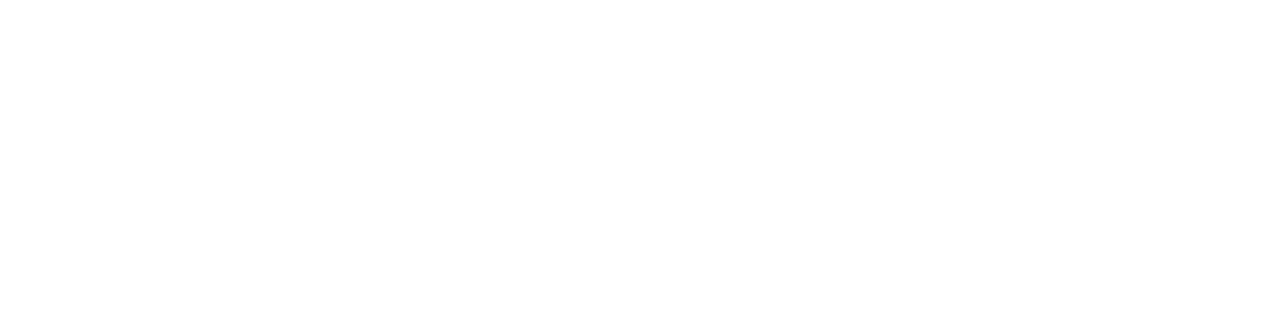
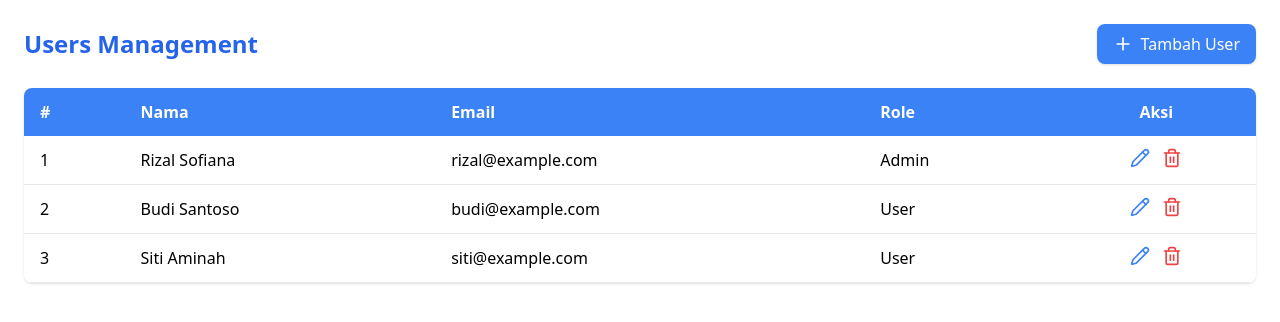
Before and after one commit to RizalSFN/ceklis-monitoring, a React (Vite) app in the folder frontend/: page /area in a window 1280 px wide. Before the commit this address had no page. Shown: the top 322 px of the page. Built offline with nearby package versions, Linux system fonts and the light colour scheme.

Commit message:
membuat area page

```diff
--- a/frontend/src/App.jsx
+++ b/frontend/src/App.jsx
@@ -1,6 +1,7 @@
 import { BrowserRouter, Routes, Route } from "react-router-dom";
 import Login from "./pages/Login.jsx";
 import Dashboard from "./pages/Dashboard.jsx";
+import Area from "./pages/Area.jsx";
 
 function App() {
   return (
@@ -8,6 +9,7 @@
       <Routes>
         <Route path="/login" element={<Login />} />
         <Route path="/dashboard" element={<Dashboard />} />
+        <Route path="/area" element={<Area />} />
       </Routes>
     </BrowserRouter>
   )
--- /dev/null
+++ b/frontend/src/pages/Area.jsx
@@ -0,0 +1,89 @@
+import { useState } from "react";
+import { Pencil, Trash2, Plus } from "lucide-react";
+
+function Area() {
+    const [users, setUsers] = useState([
+        { id: 1, name: "Rizal Sofiana", email: "rizal@example.com", role: "Admin" },
+        { id: 2, name: "Budi Santoso", email: "budi@example.com", role: "User" },
+        { id: 3, name: "Siti Aminah", email: "siti@example.com", role: "User" },
+    ]);
+
+    const handleEdit = (id) => {
+        alert(`Edit user dengan id: ${id}`);
+    };
+
+    const handleDelete = (id) => {
+        if (confirm("Yakin mau hapus user ini?")) {
+            setUsers(users.filter((u) => u.id !== id));
+        }
+    };
+
+    const handleAdd = () => {
+        alert("Fitur tambah user dipanggil");
+    };
+
+    return (
+        <div className="p-6">
+            <div className="flex items-center justify-between mb-6">
+                <h1 className="text-2xl font-bold text-blue-600">Users Management</h1>
+                <button
+                    onClick={handleAdd}
+                    className="flex items-center gap-2 bg-blue-500 hover:bg-blue-600 text-white px-4 py-2 rounded-lg shadow"
+                >
+                    <Plus className="w-5 h-5" /> Tambah User
+                </button>
+            </div>
+
+            <div className="overflow-x-auto rounded-lg shadow">
+                <table className="w-full border-collapse">
+                    <thead>
+                        <tr className="bg-blue-500 text-white">
+                            <th className="px-4 py-3 text-left">#</th>
+                            <th className="px-4 py-3 text-left">Nama</th>
+                            <th className="px-4 py-3 text-left">Email</th>
+                            <th className="px-4 py-3 text-left">Role</th>
+                            <th className="px-4 py-3 text-center">Aksi</th>
+                        </tr>
+                    </thead>
+                    <tbody>
+                        {users.length > 0 ? (
+                            users.map((user, index) => (
+                                <tr key={user.id} className="border-b hover:bg-gray-50">
+                                    <td className="px-4 py-3">{index + 1}</td>
+                                    <td className="px-4 py-3">{user.name}</td>
+                                    <td className="px-4 py-3">{user.email}</td>
+                                    <td className="px-4 py-3">{user.role}</td>
+                                    <td className="px-4 py-3 flex items-center gap-3 justify-center">
+                                        <button
+                                            onClick={() => handleEdit(user.id)}
+                                            className="text-blue-500 hover:text-blue-700"
+                                        >
+                                            <Pencil className="w-5 h-5" />
+                                        </button>
+                                        <button
+                                            onClick={() => handleDelete(user.id)}
+                                            className="text-red-500 hover:text-red-700"
+                                        >
+                                            <Trash2 className="w-5 h-5" />
+                                        </button>
+                                    </td>
+                                </tr>
+                            ))
+                        ) : (
+                            <tr>
+                                <td
+                                    colSpan="5"
+                                    className="text-center text-gray-500 py-6 italic"
+                                >
+                                    Belum ada data user
+                                </td>
+                            </tr>
+                        )}
+                    </tbody>
+                </table>
+            </div>
+        </div>
+    );
+}
+
+export default Area;
```
